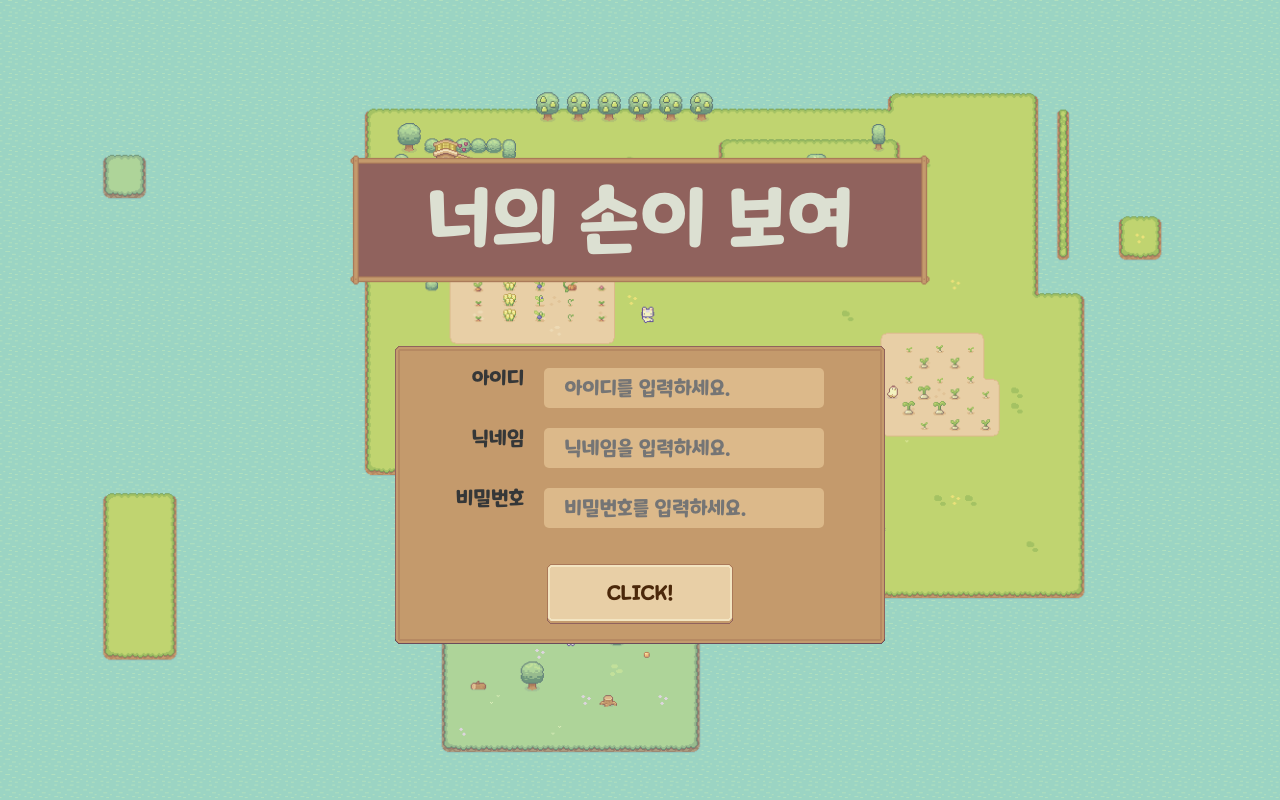
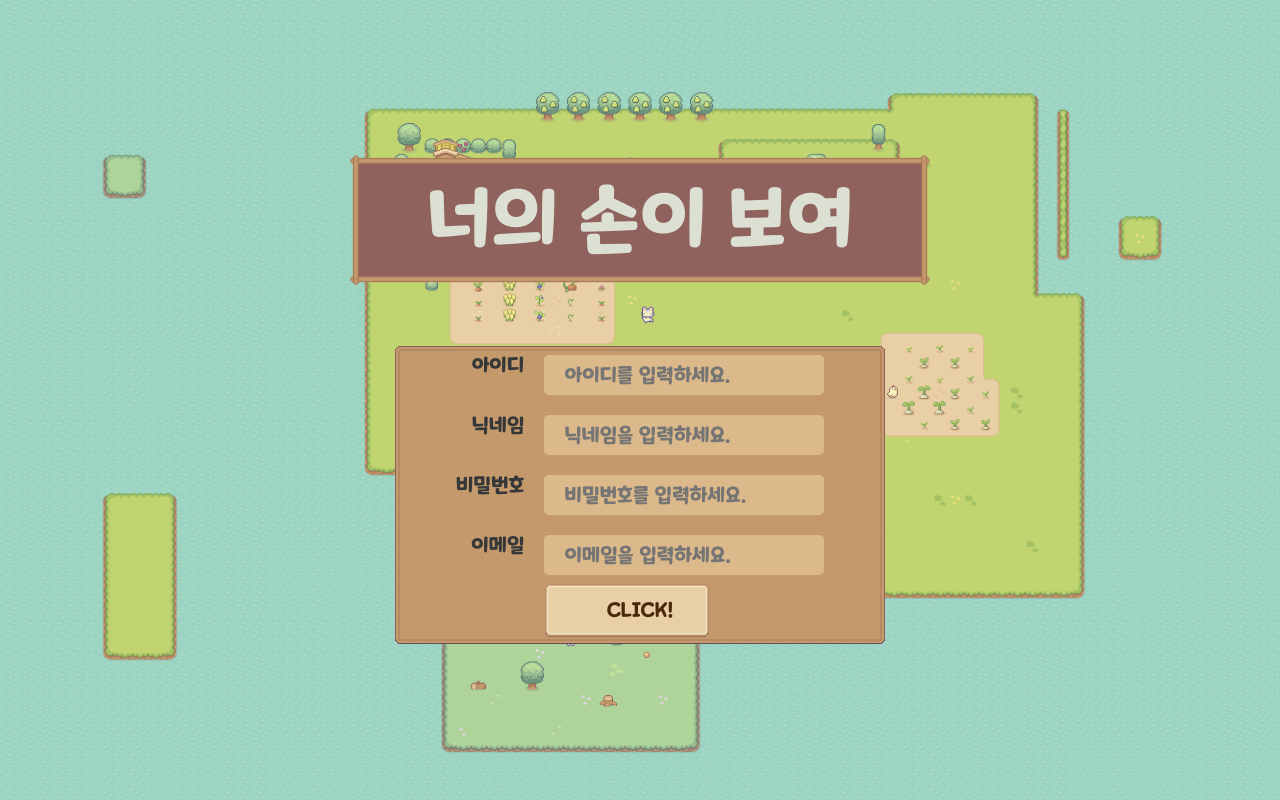
Before and after one commit to 454P/Capstone_Full, a React (Create React App) app in the folder client/: page /register in a window 1280 px wide. Built offline with nearby package versions, Linux system fonts and the light colour scheme.

Commit message:
feat: 회원가입 페이지 이메일 항목 추가

```diff
--- a/client/src/pages/RegisterPage.tsx
+++ b/client/src/pages/RegisterPage.tsx
@@ -1,4 +1,6 @@
 import { ChangeEventHandler, FormEvent, useState } from 'react';
+import { useNavigate } from 'react-router-dom';
+import axios, { AxiosError } from 'axios';
 import { Button, Flex, Form, Input } from '@/components/common';
 import { HomeTemplate } from '@/components/home';
 
@@ -6,6 +8,8 @@ function RegisterPage() {
   const [id, setId] = useState('');
   const [nickName, setNickName] = useState('');
   const [password, setPassword] = useState('');
+  const [email, setEmail] = useState('');
+  const navigate = useNavigate();
 
   const handleChangeID: ChangeEventHandler<HTMLInputElement> = (e) => {
     setId(e.target.value);
@@ -16,11 +20,38 @@ function RegisterPage() {
   const handleChangePassword: ChangeEventHandler<HTMLInputElement> = (e) => {
     setPassword(e.target.value);
   };
+  const handleChangeEmail: ChangeEventHandler<HTMLInputElement> = (e) => {
+    setEmail(e.target.value);
+  };
 
   const handleSubmitForm = (e: FormEvent<HTMLFormElement>) => {
     e.preventDefault();
-    console.log(id, nickName, password);
+    register();
   };
+
+  const initForm = () => {
+    setId('');
+    setNickName('');
+    setPassword('');
+    setEmail('');
+  };
+
+  async function register() {
+    try {
+      await axios.post('http://49.142.76.124:8000/signup', {
+        id: id,
+        password: password,
+        nickname: nickName,
+        email: email,
+      });
+      alert('회원가입 완료!');
+      navigate('/login');
+    } catch (error) {
+      const { response } = error as unknown as AxiosError;
+      if (response?.status === 401) alert('중복되는 아이디입니다.');
+      initForm();
+    }
+  }
 
   return (
     <HomeTemplate>
@@ -41,6 +72,13 @@ function RegisterPage() {
             placeholder='비밀번호를 입력하세요.'
             onChange={handleChangePassword}
           />
+          <Input
+            type='text'
+            name='이메일'
+            value={email}
+            placeholder='이메일을 입력하세요.'
+            onChange={handleChangeEmail}
+          />
         </Flex>
         <Button size='small' color='white'>
           CLICK!
```
